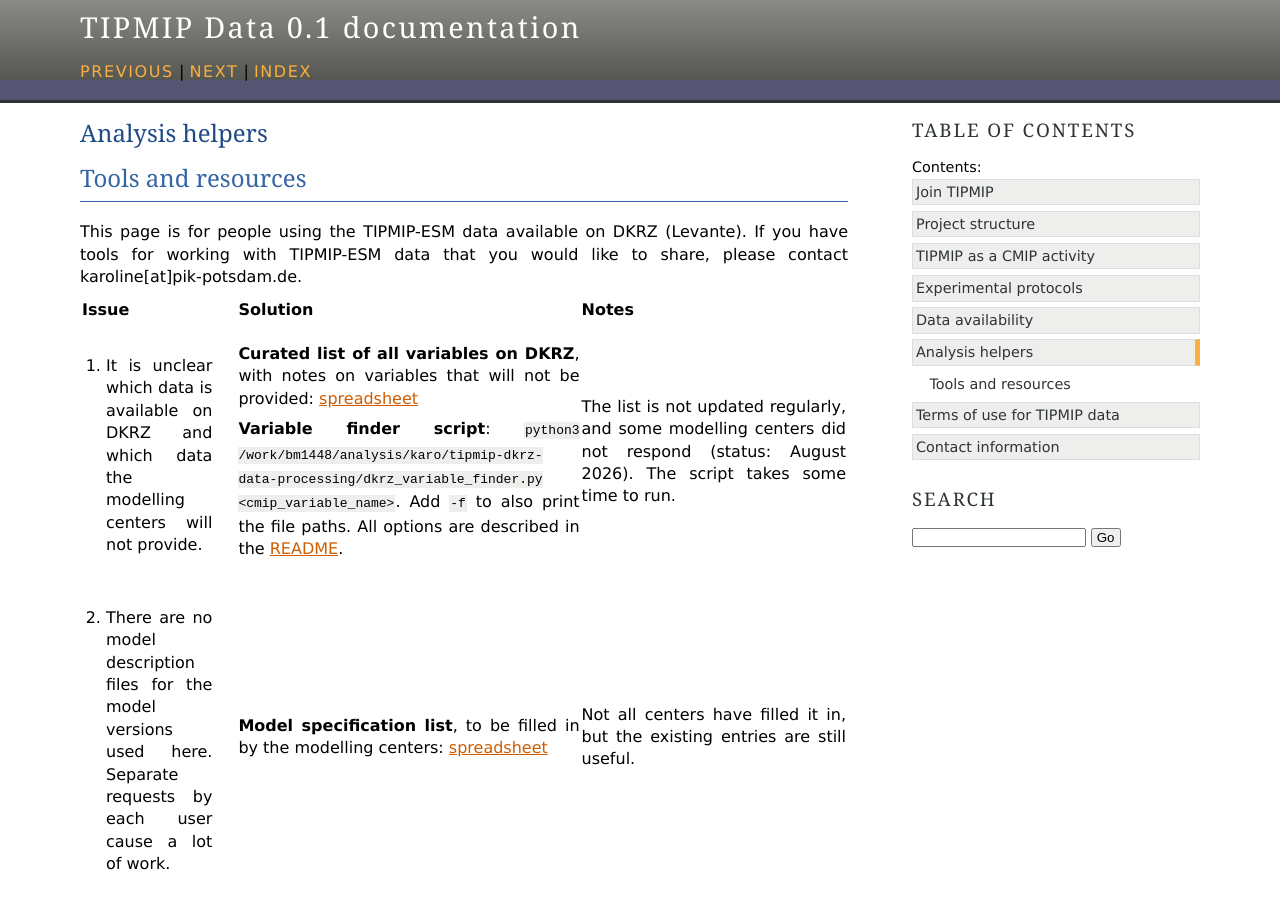
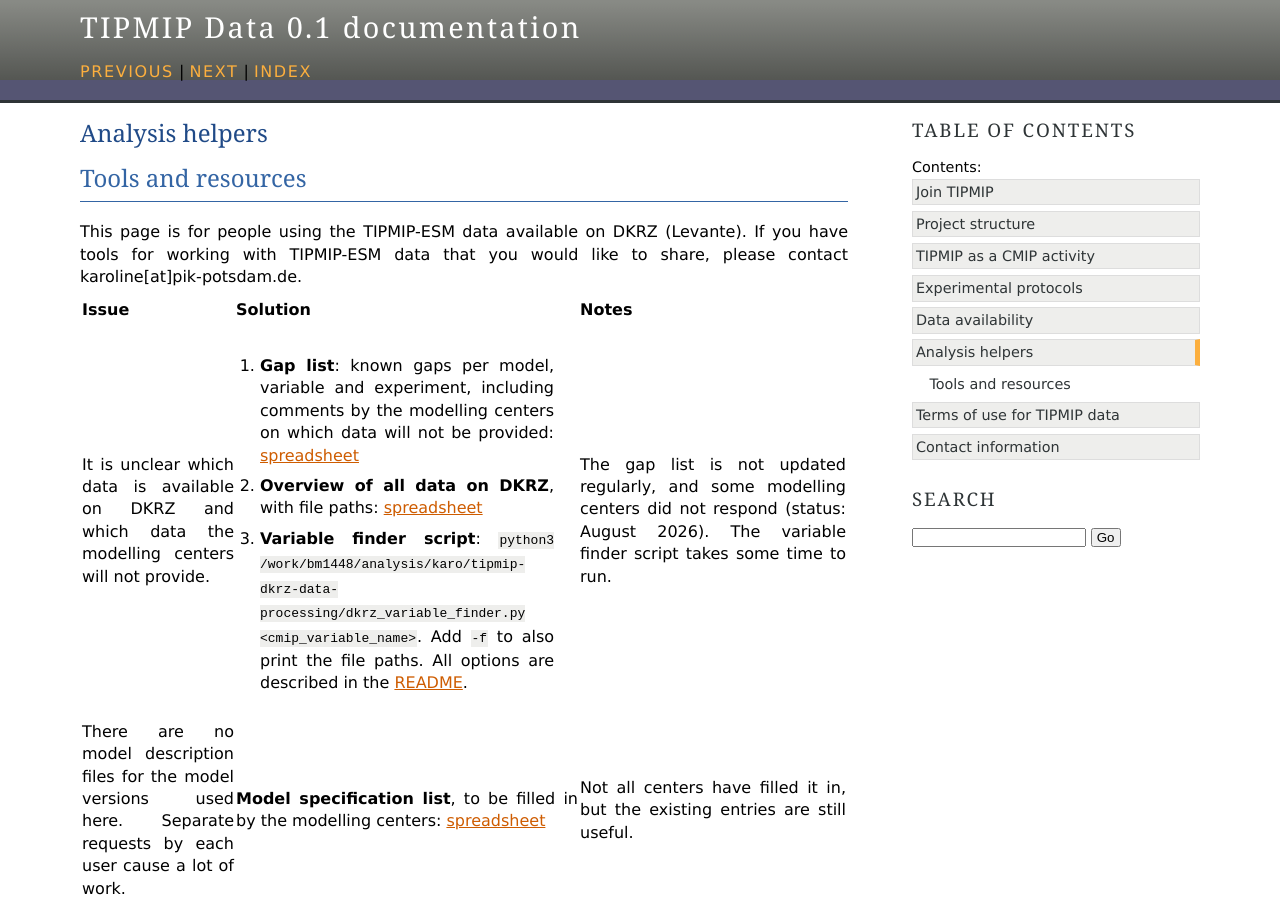
Before and after one commit to tipmip-hub/tipmip-info, a Sphinx documentation site: the page built from docs/source/helpers.rst, in a window 1280 px wide and 900 px high. Built offline with Sphinx 7.4.7, drawn with Linux system fonts in a browser that asks for light colours.

Commit message:
Clarify data availability part and update helper content
Updated the content in the helpers.rst file to clarify the data availability on DKRZ part and provided links to relevant spreadsheets. Enhanced descriptions for the variable finder script and model specification list.

```diff
--- a/docs/source/helpers.rst
+++ b/docs/source/helpers.rst
@@ -10,29 +10,32 @@
 .. list-table::
    :header-rows: 1
    :widths: 20 45 35
+   :class: tipmip-table
 
    * - Issue
      - Solution
      - Notes
-   * - 1. It is unclear which data is available on DKRZ and which data the modelling centers will not provide.
-     - **Curated list of all variables on DKRZ**, with notes on variables that will not be provided: `spreadsheet <https://docs.google.com/spreadsheets/d/1CvjGE3jYEpcpziwt-5LzBRoCtaLiztAqrHu5YWa7r8w/edit?gid=0#gid=0>`__
+   * - It is unclear which data is available on DKRZ and which data the modelling centers will not provide.
+     - 1. **Gap list**: known gaps per model, variable and experiment, including comments by the modelling centers on which data will not be provided: `spreadsheet <https://docs.google.com/spreadsheets/d/1rXWtSYQsfB6CBbPVyYdI-zOr570BnhiBXM5IqOHwR3I/edit?gid=1263217024#gid=1263217024>`__
 
-       **Variable finder script**: ``python3 /work/bm1448/analysis/karo/tipmip-dkrz-data-processing/dkrz_variable_finder.py <cmip_variable_name>``.
-       Add ``-f`` to also print the file paths.
-       All options are described in the `README <https://gitlab.pik-potsdam.de/karoline/tipmip-dkrz-data-processing#check-availability-first-with-dkrz-variable-finder>`__.
-     - The list is not updated regularly, and some modelling centers did not respond (status: August 2026).
-       The script takes some time to run.
-   * - 2. There are no model description files for the model versions used here. Separate requests by each user cause a lot of work.
+       2. **Overview of all data on DKRZ**, with file paths: `spreadsheet <https://docs.google.com/spreadsheets/d/1CvjGE3jYEpcpziwt-5LzBRoCtaLiztAqrHu5YWa7r8w/edit?gid=0#gid=0>`__
+
+       3. **Variable finder script**: ``python3 /work/bm1448/analysis/karo/tipmip-dkrz-data-processing/dkrz_variable_finder.py <cmip_variable_name>``.
+          Add ``-f`` to also print the file paths.
+          All options are described in the `README <https://gitlab.pik-potsdam.de/karoline/tipmip-dkrz-data-processing#check-availability-first-with-dkrz-variable-finder>`__.
+     - The gap list is not updated regularly, and some modelling centers did not respond (status: August 2026).
+       The variable finder script takes some time to run.
+   * - There are no model description files for the model versions used here. Separate requests by each user cause a lot of work.
      - **Model specification list**, to be filled in by the modelling centers: `spreadsheet <https://docs.google.com/spreadsheets/d/16LpV8O-zc5l927L7rajtT8URToUO5xEhpp7gpIxBcio/edit?gid=0#gid=0>`__
      - Not all centers have filled it in, but the existing entries are still useful.
-   * - 3. Translation of results to temperature space.
+   * - Translation of results to temperature space.
      - Method by Jakob Harteg (`jakob.harteg[at]pik-potsdam.de <mailto:jakob.harteg@pik-potsdam.de>`__).
        Code: *(link to be added)*
      - The accompanying paper is in review. The code is already accessible.
-   * - 4. Everyone has to do the same basic time series analysis on data with many irregularities.
+   * - Everyone has to do the same basic time series analysis on data with many irregularities.
      - **TIPMIP DKRZ data processing pipeline**: `tipmip-dkrz-data-processing <https://gitlab.pik-potsdam.de/karoline/tipmip-dkrz-data-processing>`__
      - See also the known problems per model.
-   * - 5. CESM2 data is not CMORized.
+   * - CESM2 data is not CMORized.
      - **CMORization-light tool** by Karoline Ramin, on Levante at ``/work/bm1448/preESGF/esm/CESM2``.
        Usage is described at the top of ``cesm_data_prep.py``.
 
```
Also changed, not shown: other parts of docs/source/helpers.rst (+1 -1 lines).
